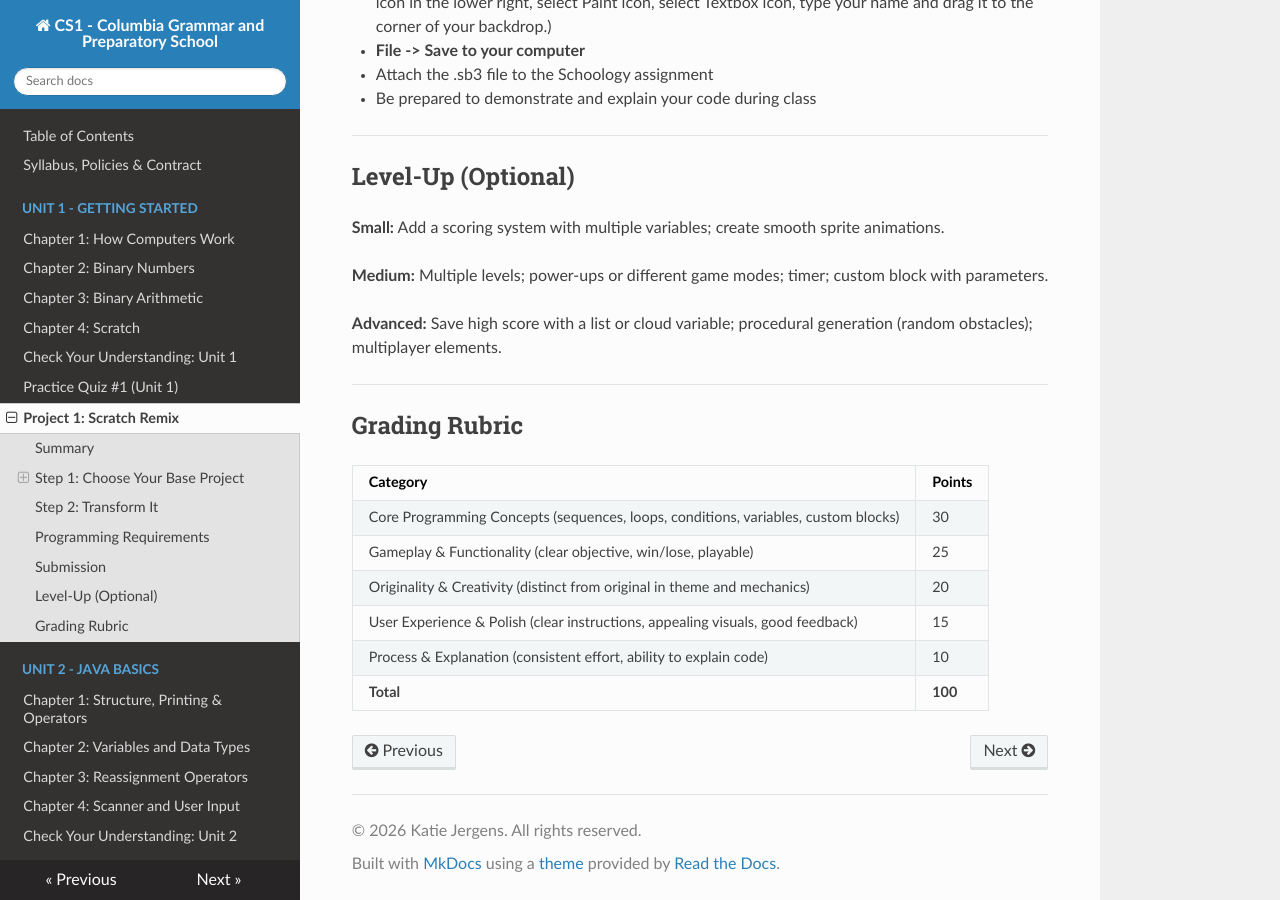
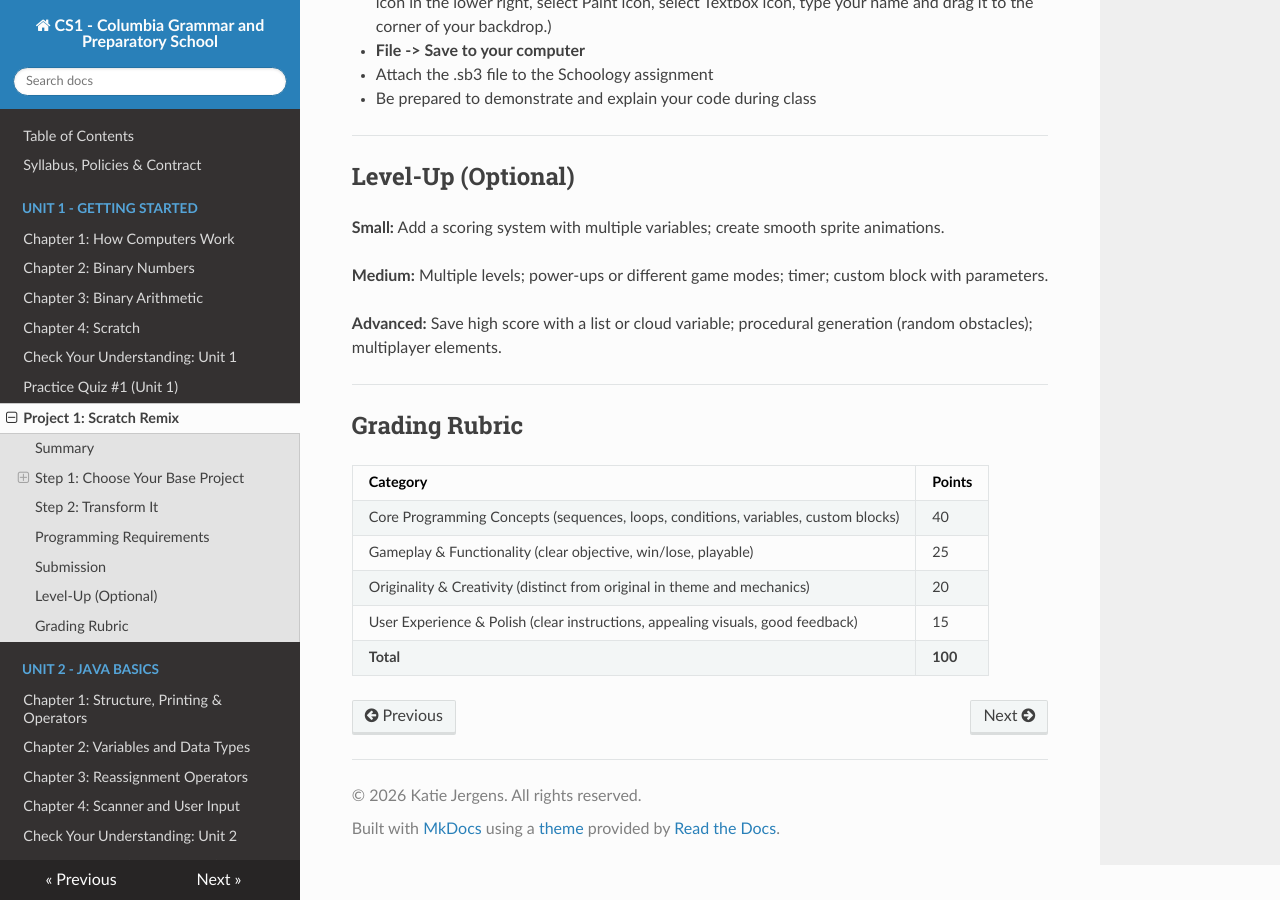
Before and after one commit to kjergens/cs1-site, an MkDocs documentation site: the page built from docs/projects/project1.md, in a window 1280 px wide and 900 px high, scrolled down 2037 px. Built offline with MkDocs 1.6.1, drawn with Linux system fonts in a browser that asks for light colours; nearby versions of some CDN libraries.

Commit message:
Update grading rubric points for core programming concepts

```diff
--- a/docs/projects/project1.md
+++ b/docs/projects/project1.md
@@ -92,9 +92,8 @@ Your remix must clearly demonstrate all of the following:
 
 | Category | Points |
 |---|---|
-| Core Programming Concepts (sequences, loops, conditions, variables, custom blocks) | 30 |
+| Core Programming Concepts (sequences, loops, conditions, variables, custom blocks) | 40 |
 | Gameplay & Functionality (clear objective, win/lose, playable) | 25 |
 | Originality & Creativity (distinct from original in theme and mechanics) | 20 |
 | User Experience & Polish (clear instructions, appealing visuals, good feedback) | 15 |
-| Process & Explanation (consistent effort, ability to explain code) | 10 |
 | **Total** | **100** |
```
